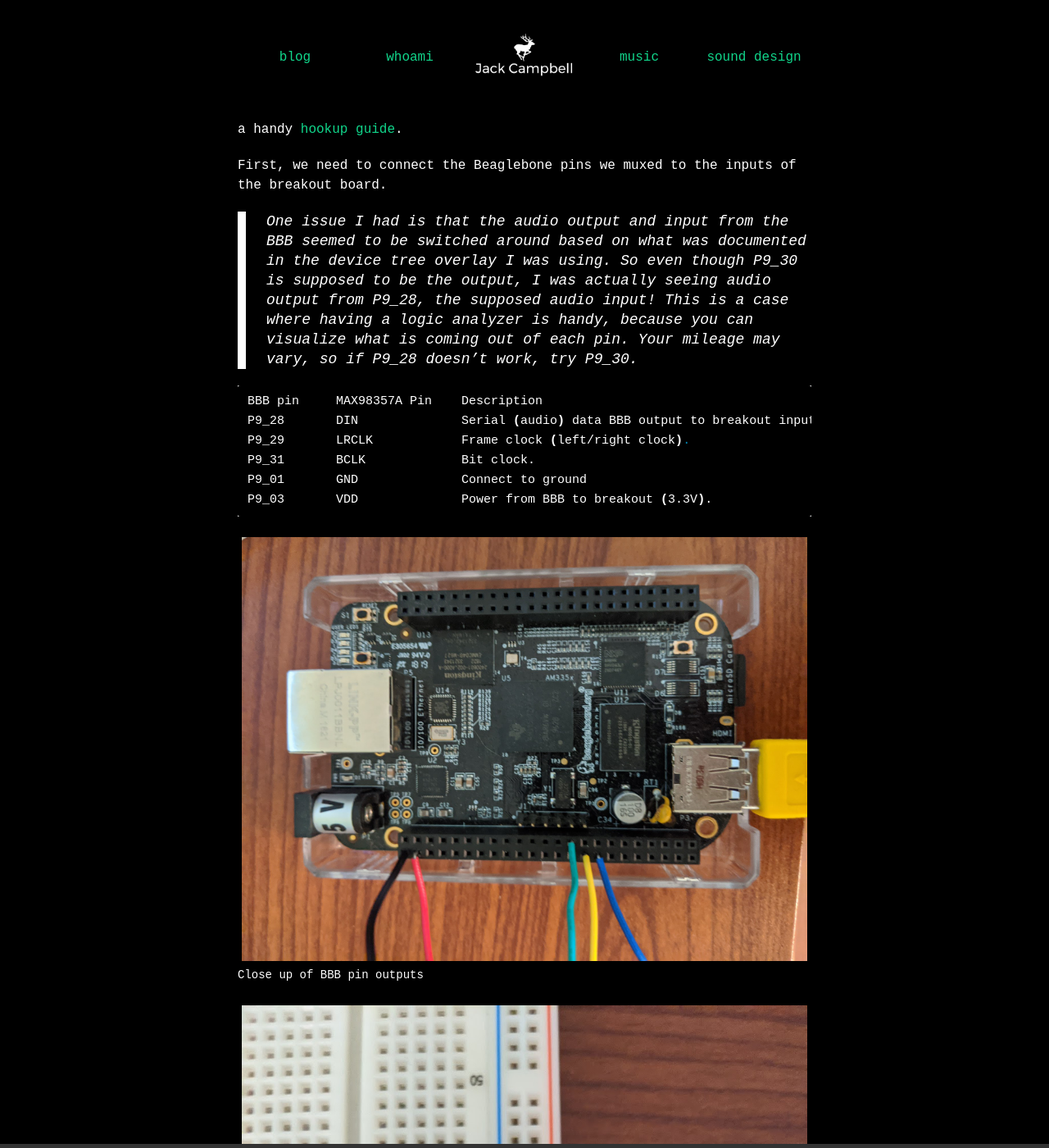
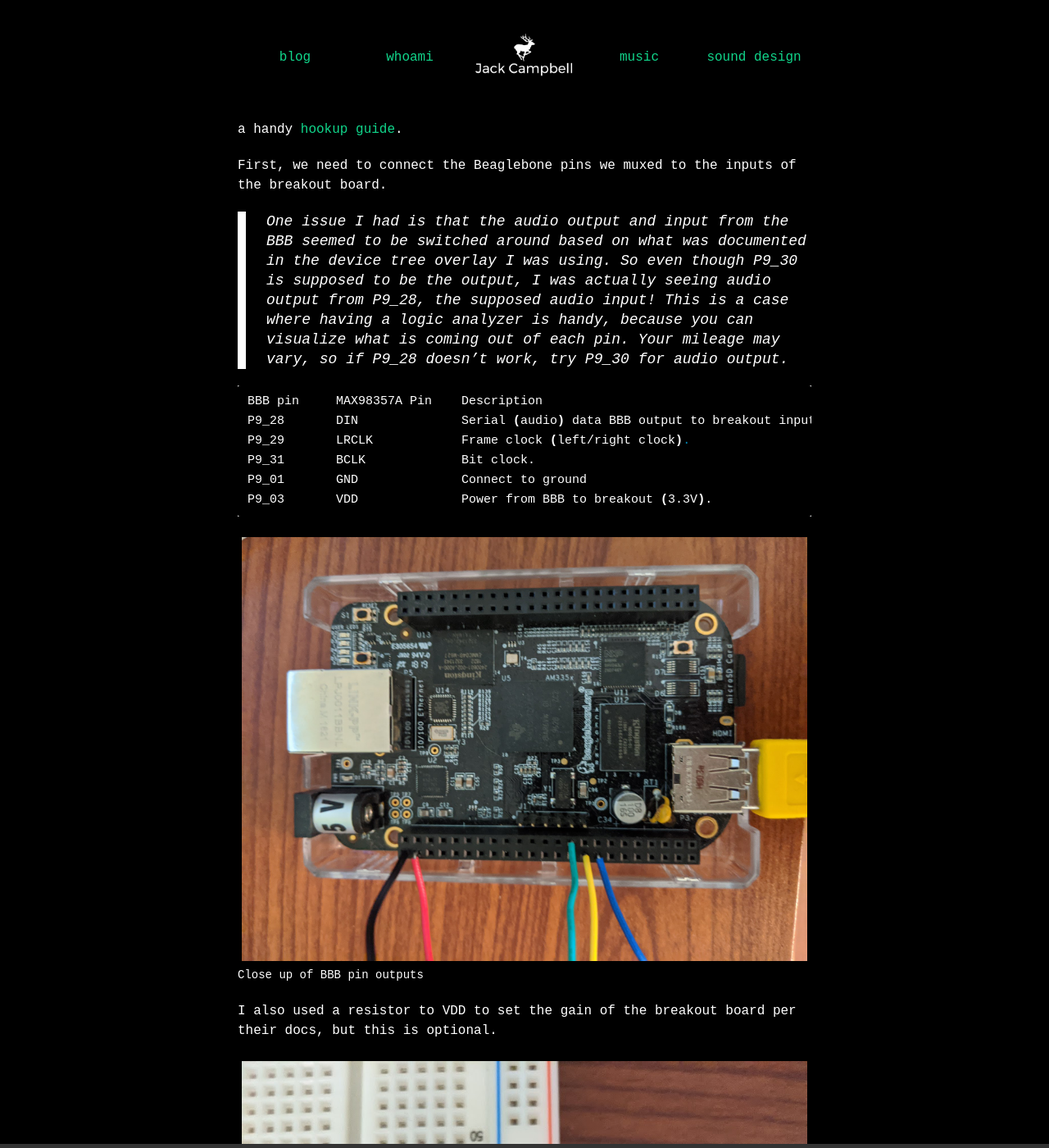
Before and after one commit to jcampbellcodes/jcampbellcodes_og.github.io, a Jekyll site: the page built from _posts/2020-12-5-developingembeddedlinuxaudioapplications2.markdown, in a window 1280 px wide and 1400 px high, scrolled down 14878 px. Shown: the whole window at 82% size. Built offline with Jekyll 4.4.1, drawn with Linux system fonts in a browser that asks for light colours; nearby versions of some CDN libraries; some of the changed lines change nothing that is shown; some of the changed text lies outside the part shown.

Commit message:
Added info about gain setting

```diff
--- a/_posts/2020-12-5-developingembeddedlinuxaudioapplications2.markdown
+++ b/_posts/2020-12-5-developingembeddedlinuxaudioapplications2.markdown
@@ -7,7 +7,7 @@ description: The second in a two part series about cross-compiling an ALSA progr
 
 <figure>
   <img class="col center" src="/img/embedded_2/gordobone.jpg">
-  <figcaption>The legendary Gordobone</figcaption>
+  <figcaption>The fabled Gordobone, named after my Beagle-mix :) </figcaption>
 </figure>
 
 
@@ -407,7 +407,7 @@ fragment@3 {
 <br>
 
 As stated earlier, you probably won't need to be editing those files directly most of the time. The way that most users
-interact with the device tree is by "exporting" (activating) a device tree overlay at runtime. Derek Molloy has a
+interact with the device tree is by "exporting" (activating) various device tree overlays at runtime. Derek Molloy has a
 [great tutorial](http://derekmolloy.ie/beaglebone/beaglebone-gpio-programming-on-arm-embedded-linux/) on how to do this,
 as does [Adafruit](https://learn.adafruit.com/introduction-to-the-beaglebone-black-device-tree/device-tree-overlays).
 
@@ -455,7 +455,7 @@ First, we need to connect the Beaglebone pins we muxed to the inputs of the brea
 > switched around based on what was documented in the device tree overlay I was using. So even though P9_30 is supposed
 > to be the output, I was actually seeing audio output from P9_28, the supposed audio input!
 > This is a case where having a logic analyzer is handy, because you can visualize what is coming out of each pin.
-> Your mileage may vary, so if P9_28 doesn't work, try P9_30.
+> Your mileage may vary, so if P9_28 doesn't work, try P9_30 for audio output.
 
 {% highlight bash %}
 BBB pin     MAX98357A Pin    Description
@@ -470,6 +470,8 @@ P9_03       VDD              Power from BBB to breakout (3.3V).
   <img class="col center" src="/img/embedded_2/bbb_closeup.jpg">
   <figcaption>Close up of BBB pin outputs</figcaption>
 </figure>
+
+I also used a resistor to VDD to set the gain of the breakout board per their docs, but this is optional.
 
 <figure>
   <img class="col center" src="/img/embedded_2/breakout_closeup.jpg">
@@ -487,7 +489,7 @@ a +/- connection to a speaker. Analog audio is susceptible to noise, so the shor
   <figcaption>BBB to breakout to speaker</figcaption>
 </figure>
 
-From here, you can do a quick test with the built-in on Linux, `speaker-test -t sine`.
+From here, you can do a quick test with the built-in program on Linux, `speaker-test -t sine`.
 
 # Make a sound!
 <br>
```
